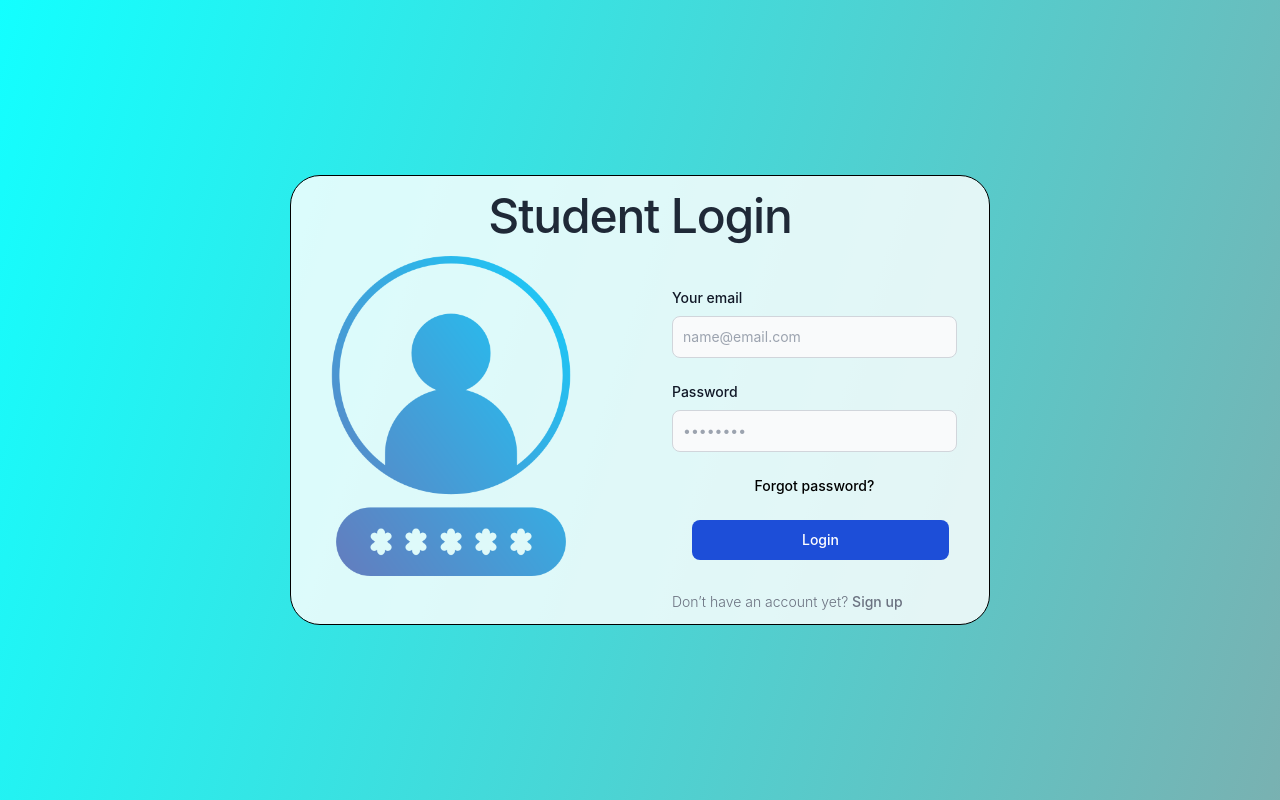
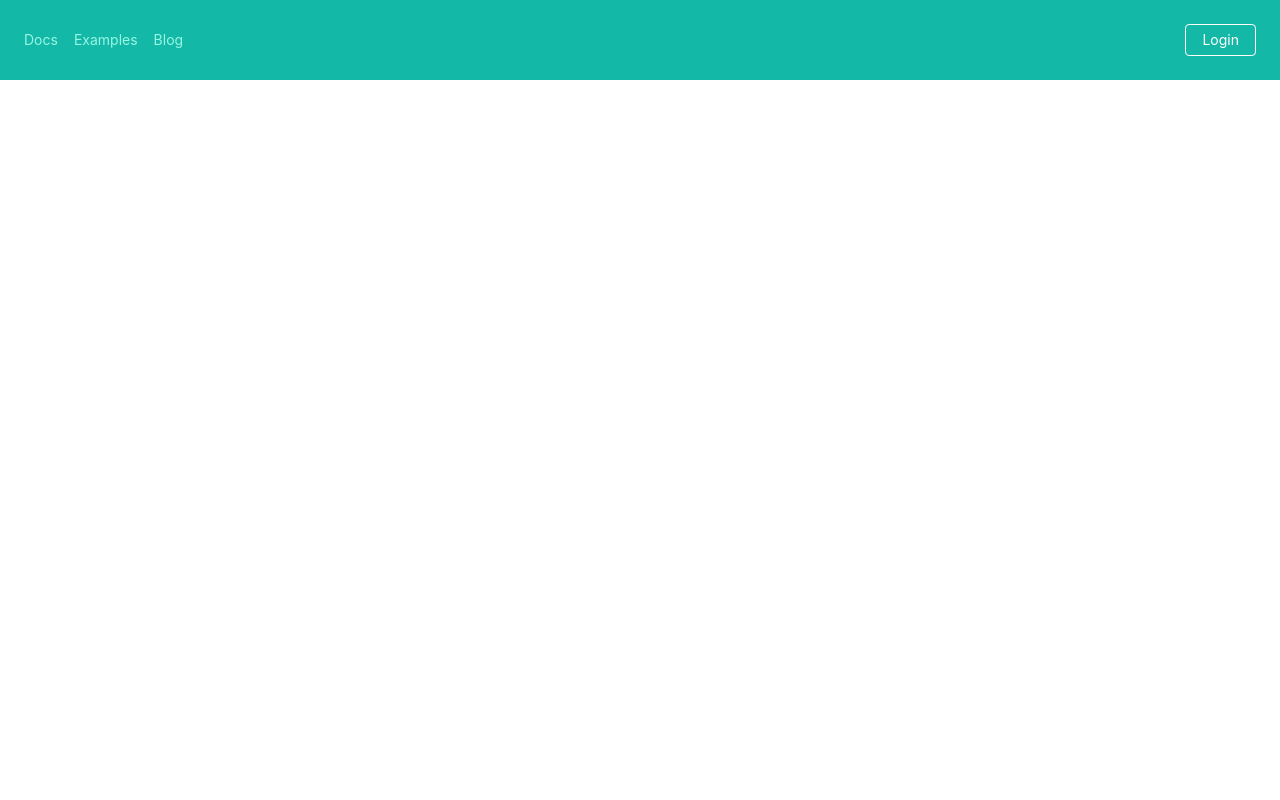
Before and after one commit to BrutLei/1640-web-project, a React (Create React App) app: page / in a window 1280 px wide. Built offline with nearby package versions, Linux system fonts and the light colour scheme.

Commit message:
update nav-bar

```diff
--- a/package.json
+++ b/package.json
@@ -7,6 +7,7 @@
     "@testing-library/jest-dom": "^5.17.0",
     "@testing-library/react": "^13.4.0",
     "@testing-library/user-event": "^13.5.0",
+    "axios": "^1.6.7",
     "react": "^18.2.0",
     "react-dom": "^18.2.0",
     "react-scripts": "5.0.1",
--- a/src/App.js
+++ b/src/App.js
@@ -1,8 +1,10 @@
 import './App.css';
-import PageLogin from '~/Login/PageLogin';
+import PageLogin from '~/Components/Login/PageLogin';
+import Example from './CallApi';
+import Header from './Components/Header/Header';
 
 function App() {
-  return <PageLogin />;
+  return <Header />;
 }
 
 export default App;
--- /dev/null
+++ b/src/CallApi.js
@@ -0,0 +1,39 @@
+import { useState } from 'react';
+
+function Example() {
+  const [data, setData] = useState(null);
+
+  function handleClick() {
+    const xhr = new XMLHttpRequest();
+    xhr.open('GET', 'https://dummyjson.com/products');
+    xhr.onload = function () {
+      if (xhr.status === 200) {
+        setData({ ...JSON.parse(xhr.responseText) });
+      }
+    };
+    xhr.send();
+    console.log(data);
+  }
+
+  return (
+    <>
+      <button onClick={handleClick}>Get Data</button>
+      {data ? (
+        data.products.map((product) => {
+          return (
+            <ul>
+              <li key={product.id}>
+                {product.title}
+                <img alt={product.description}></img>
+              </li>
+            </ul>
+          );
+        })
+      ) : (
+        <p>Loading...</p>
+      )}
+    </>
+  );
+}
+
+export default Example;
--- /dev/null
+++ b/src/Components/Header/Header.js
@@ -0,0 +1,56 @@
+import { useRef, useState } from 'react';
+import './styles.css';
+
+export default function Header() {
+  const navRef = useRef();
+
+  const showNavbar = () => {
+    navRef.current.classList.toggle('sm:hidden');
+    navRef.current.classList.toggle('lg:block');
+  };
+
+  return (
+    <>
+      <nav className="flex items-center justify-between flex-wrap bg-teal-500 p-6">
+        <div className="block lg:hidden">
+          <button
+            className="flex items-center px-3 py-2 border rounded text-teal-200 border-teal-400 hover:text-white hover:border-white"
+            onClick={showNavbar}
+          >
+            <svg className="fill-current h-3 w-3" viewBox="0 0 20 20" xmlns="http://www.w3.org/2000/svg">
+              <title>Menu</title>
+              <path d="M0 3h20v2H0V3zm0 6h20v2H0V9zm0 6h20v2H0v-2z" />
+            </svg>
+          </button>
+        </div>
+        <div className="w-full block flex-grow lg:flex lg:items-center lg:w-auto">
+          <div ref={navRef} className="text-sm lg:flex-grow">
+            <a
+              href="#responsive-header"
+              className="block mt-4 lg:inline-block lg:mt-0 text-teal-200 hover:text-white mr-4"
+            >
+              Docs
+            </a>
+            <a
+              href="#responsive-header"
+              className="block mt-4 lg:inline-block lg:mt-0 text-teal-200 hover:text-white mr-4"
+            >
+              Examples
+            </a>
+            <a href="#responsive-header" className="block mt-4 lg:inline-block lg:mt-0 text-teal-200 hover:text-white">
+              Blog
+            </a>
+          </div>
+          <div>
+            <a
+              href="#"
+              className="inline-block text-sm px-4 py-2 leading-none border rounded text-white border-white hover:border-transparent hover:text-teal-500 hover:bg-white mt-4 lg:mt-0"
+            >
+              Login
+            </a>
+          </div>
+        </div>
+      </nav>
+    </>
+  );
+}
--- /dev/null
+++ b/src/Components/Header/styles.css
@@ -0,0 +1,6 @@
+.show {
+  display: block;
+}
+.hide {
+  display: none;
+}
--- /dev/null
+++ b/src/Components/Login/PageLogin.js
@@ -0,0 +1,70 @@
+import './styles.css';
+import images from '~/assets/images';
+export default function PageLogin() {
+  return (
+    <>
+      <div className="container">
+        <div className="login-layout">
+          <h1 className="my-4 text-xl font-medium text-center leading-none tracking-tight text-gray-800 md:text-4xl lg:text-5xl">
+            Student Login
+          </h1>
+          <div className="my-2 grid grid-cols-2 justify-evenly">
+            <div className="w-80">
+              <img src={images.loginLogo} alt="login logo"></img>
+            </div>
+            <div className="w-full max-w-xs p-6 space-y-4 md:space-y-6 sm:p-8">
+              <form class="space-y-4 md:space-y-6" action="#">
+                <div>
+                  <label for="email" className="block mb-2 text-sm font-medium text-gray-900">
+                    Your email
+                  </label>
+                  <input
+                    type="email"
+                    name="email"
+                    id="email"
+                    className="bg-gray-50 border border-gray-300 text-gray-900 sm:text-sm rounded-lg focus:ring-primary-600 focus:border-primary-600 block w-full p-2.5 dark:bg-gray-700 dark:border-gray-600 dark:placeholder-gray-400 dark:text-white dark:focus:ring-blue-500 dark:focus:border-blue-500"
+                    placeholder="name@email.com"
+                    required=""
+                  ></input>
+                </div>
+                <div>
+                  <label for="password" className="block mb-2 text-sm font-medium text-gray-900">
+                    Password
+                  </label>
+                  <input
+                    type="password"
+                    name="password"
+                    id="password"
+                    placeholder="••••••••"
+                    className="bg-gray-50 border border-gray-300 text-gray-900 sm:text-sm rounded-lg focus:ring-primary-600 focus:border-primary-600 block w-full p-2.5 dark:bg-gray-700 dark:border-gray-600 dark:placeholder-gray-400 dark:text-white dark:focus:ring-blue-500 dark:focus:border-blue-500"
+                    required=""
+                  ></input>
+                </div>
+                <div className="flex items-center justify-center">
+                  <a href="#" className="text-sm font-medium text-primary-600 hover:underline">
+                    Forgot password?
+                  </a>
+                </div>
+                <div className="flex items-center justify-center">
+                  <button
+                    type="button"
+                    class="w-96 mx-5 text-center text-white bg-blue-700 hover:bg-blue-800 focus:ring-4 focus:ring-blue-300 font-medium rounded-lg text-sm px-5 py-2.5 me-2 mb-2"
+                  >
+                    Login
+                  </button>
+                </div>
+
+                <p className="text-sm font-light text-gray-500 dark:text-gray-400">
+                  Don’t have an account yet?{' '}
+                  <a href="#" className="font-medium text-primary-600 hover:underline dark:text-primary-500">
+                    Sign up
+                  </a>
+                </p>
+              </form>
+            </div>
+          </div>
+        </div>
+      </div>
+    </>
+  );
+}
--- a/src/Login/PageLogin.js
+++ /dev/null
@@ -1,68 +0,0 @@
-import './styles.css';
-import images from '~/assets/images';
-export default function PageLogin() {
-  return (
-    <div className="container">
-      <div className="login-layout">
-        <h1 className="my-4 text-xl font-medium text-center leading-none tracking-tight text-gray-800 md:text-4xl lg:text-5xl">
-          Student Login
-        </h1>
-        <div className="my-2 grid grid-cols-2 justify-evenly">
-          <div className="w-80">
-            <img src={images.loginLogo} alt="login logo"></img>
-          </div>
-          <div className="p-6 space-y-4 md:space-y-6 sm:p-8">
-            <form class="space-y-4 md:space-y-6" action="#">
-              <div>
-                <label for="email" className="block mb-2 text-sm font-medium text-gray-900">
-                  Your email
-                </label>
-                <input
-                  type="email"
-                  name="email"
-                  id="email"
-                  className="bg-gray-50 border border-gray-300 text-gray-900 sm:text-sm rounded-lg focus:ring-primary-600 focus:border-primary-600 block w-full p-2.5 dark:bg-gray-700 dark:border-gray-600 dark:placeholder-gray-400 dark:text-white dark:focus:ring-blue-500 dark:focus:border-blue-500"
-                  placeholder="name@email.com"
-                  required=""
-                ></input>
-              </div>
-              <div>
-                <label for="password" className="block mb-2 text-sm font-medium text-gray-900">
-                  Password
-                </label>
-                <input
-                  type="password"
-                  name="password"
-                  id="password"
-                  placeholder="••••••••"
-                  className="bg-gray-50 border border-gray-300 text-gray-900 sm:text-sm rounded-lg focus:ring-primary-600 focus:border-primary-600 block w-full p-2.5 dark:bg-gray-700 dark:border-gray-600 dark:placeholder-gray-400 dark:text-white dark:focus:ring-blue-500 dark:focus:border-blue-500"
-                  required=""
-                ></input>
-              </div>
-              <div className="flex items-center justify-center">
-                <a href="#" className="text-sm font-medium text-primary-600 hover:underline">
-                  Forgot password?
-                </a>
-              </div>
-              <div className="flex items-center justify-center">
-                <button
-                  type="button"
-                  class="w-96 mx-5 text-center text-white bg-blue-700 hover:bg-blue-800 focus:ring-4 focus:ring-blue-300 font-medium rounded-lg text-sm px-5 py-2.5 me-2 mb-2"
-                >
-                  Login
-                </button>
-              </div>
-
-              <p className="text-sm font-light text-gray-500 dark:text-gray-400">
-                Don’t have an account yet?{' '}
-                <a href="#" className="font-medium text-primary-600 hover:underline dark:text-primary-500">
-                  Sign up
-                </a>
-              </p>
-            </form>
-          </div>
-        </div>
-      </div>
-    </div>
-  );
-}
--- a/tailwind.config.js
+++ b/tailwind.config.js
@@ -1,10 +1,9 @@
 /** @type {import('tailwindcss').Config} */
 module.exports = {
-  content: [
-    "./src/**/*.{js,jsx,ts,tsx}",
-  ],
+  content: ['./src/**/*.{js,jsx,ts,tsx}'],
   theme: {
     extend: {},
+    theme: {},
   },
   plugins: [],
-}
+};
```
Also changed, not shown: src/Components/Login/styles.css (renamed from src/Login/styles.css), 2 other files (tests, documents, lock files or other folders).
